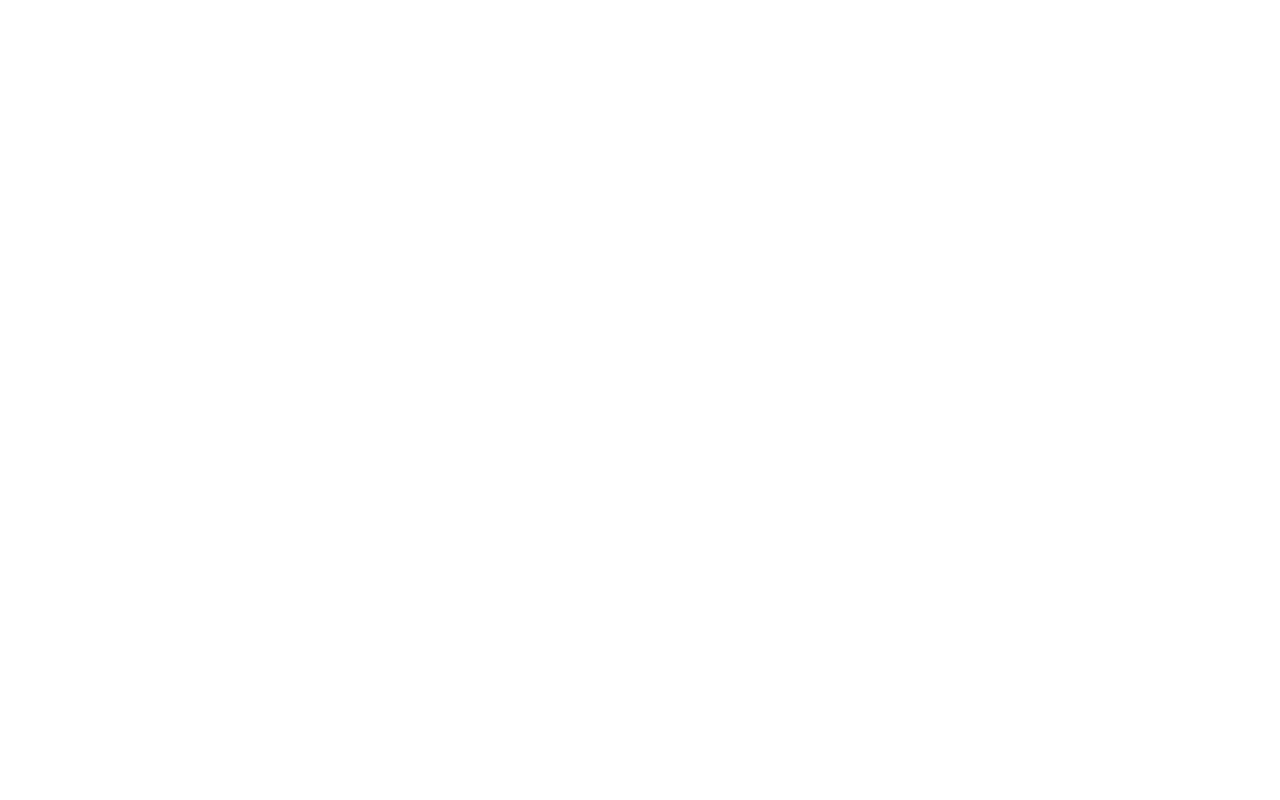
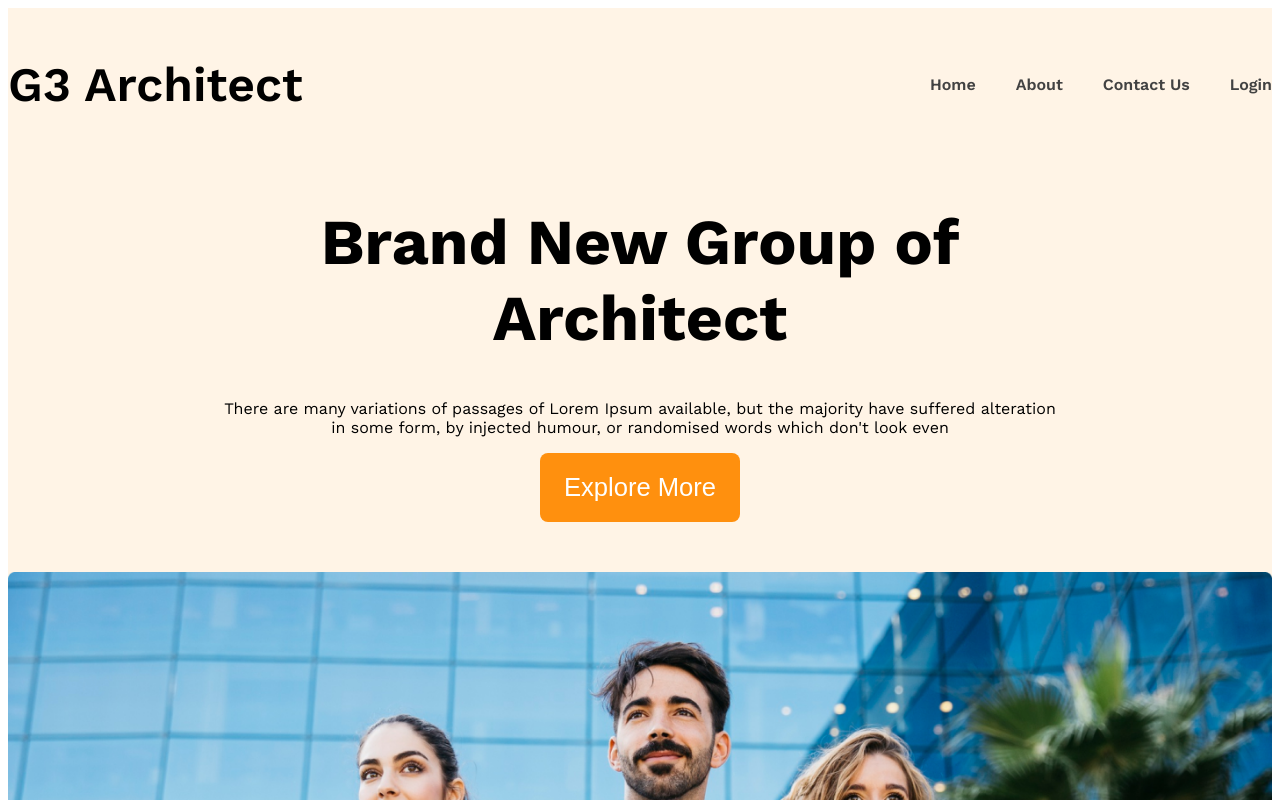
Before and after one commit to rizvi128/g3-architect-website, a plain HTML site: page index.html in a window 1280 px wide. Shown: the top 800 px of the page. Drawn offline with nearby package versions, Linux system fonts and the light colour scheme.

Commit message:
header section complete

```diff
--- a/index.html
+++ b/index.html
@@ -1,15 +1,41 @@
-
 <!DOCTYPE html>
 <html lang="en">
+
 <head>
     <meta charset="UTF-8">
     <meta name="viewport" content="width=device-width, initial-scale=1.0">
     <title>G3 Architect Website</title>
     <link rel="stylesheet" href="style.css">
 </head>
-<body>
-    <header>
 
+<body class="work-sans-font">
+    <header class="bg-color">
+        <!-- navbar  -->
+        <nav class="navbar display-flex">
+            <h3 class="brand">G3 Architect</h3>
+            <ul class="nav-links display-flex">
+                <li class="nav-item">
+                    <a href="" class="nav-link dark02">Home</a>
+                </li>
+                <li class="nav-item">
+                    <a href="" class="nav-link dark02">About</a>
+                </li>
+                <li class="nav-item">
+                    <a href="" class="nav-link dark02">Contact Us</a>
+                </li>
+                <li class="nav-item">
+                    <a href="" class="nav-link dark02">Login</a></li>
+            </ul>
+        </nav>
+   <!-- banner -->
+    <div class="banner">
+     <div class="banner-content">
+        <h1 class="banner-title">Brand New Group of Architect</h1>
+        <p class="banner-description"> There are many variations of passages of Lorem Ipsum available, but the majority have suffered alteration in some form, by injected humour, or randomised words which don't look even </p>
+    <button class="btn-primary">Explore More</button>
+     </div>
+    <img class="bannerImg" src="images/banner.png" alt="">
+    </div>
     </header>
     <main>
 
@@ -19,4 +45,5 @@
     </footer>
 
 </body>
+
 </html>
--- a/style.css
+++ b/style.css
@@ -0,0 +1,107 @@
+@import url('https://fonts.googleapis.com/css2?family=Work+Sans:ital,wght@0,100..900;1,100..900&display=swap');
+
+.work-sans-font {
+  font-family: "Work Sans", sans-serif;
+  font-optical-sizing: auto;
+  font-weight: 400;
+  font-style: normal;
+}
+
+body {
+  max-width: 1643px;
+  margin: 0, auto;
+}
+
+/* shared styles */
+.display-flex {
+  display: flex;
+}
+
+.bg-color {
+  background-color: rgba(255, 144, 14, 0.1);
+}
+
+.dark01 {
+  color: rgb(19, 19, 19);
+}
+
+.dark02 {
+  color: rgb(66, 66, 66);
+}
+
+.dark03 {
+  color: rgb(114, 114, 114);
+}
+
+
+.btn-primary {
+  border-radius: 8px;
+  background: rgb(255, 144, 14);
+  Font: Work Sans;
+  Font-weight: 400;
+  Font-size: 1.6rem;
+  border: none;
+  color:rgb(255, 255, 255);
+  padding: 20px 24px;
+}
+
+
+/* header styles */
+
+
+/* navbar styles */
+.navbar {
+  justify-content: space-between;
+  align-items: center;
+}
+
+nav ul {
+  gap: 40px;
+
+}
+
+ul>li {
+  list-style: none;
+}
+
+.nav-item a {
+  text-decoration: none;
+  font-weight: 600;
+
+}
+
+.navbar, .banner {
+  max-width: 1440px;
+  margin: 0 auto;
+}
+
+.brand {
+  font-weight: 600;
+  font-size: 3rem;
+}
+
+/* banner style */
+.banner-content {
+  max-width: 850px;
+  margin: 0 auto;
+  text-align: center;
+  margin-bottom: 50px;
+}
+
+.banner-title {
+  font-weight: 700;
+  font-size: 4rem;
+}
+.bannerImg{
+  width: 100%;
+}
+
+
+/* responsive media query */
+
+@media screen and (max-width:576px) {
+  .nav-links, .navbar{
+    flex-direction: column;
+  }
+
+}
```
